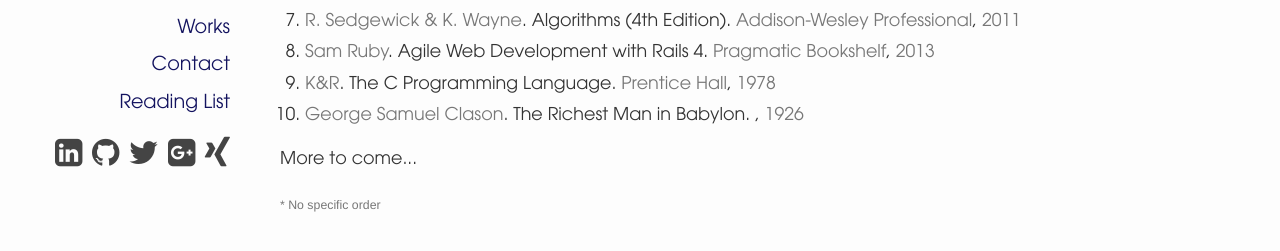
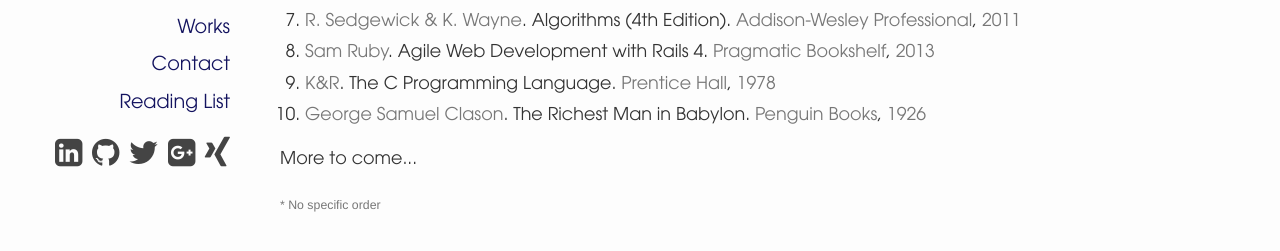
Before and after one commit to ngnmhieu/ngnmhieu.github.io, a Jekyll site: the page built from readinglist.html, in a window 1280 px wide. Shown: the part 279-530 px from the top of the page. Built offline with Jekyll 4.4.1, drawn with Linux system fonts in a browser that asks for light colours; nearby versions of some CDN libraries; Markdown is read by kramdown in place of the engine named in the settings.

Commit message:
edit book

```diff
--- a/_data/books.yml
+++ b/_data/books.yml
@@ -46,3 +46,4 @@
 - title: The Richest Man in Babylon
   author: George Samuel Clason
   year: 1926
+  publisher: Penguin Books
```
